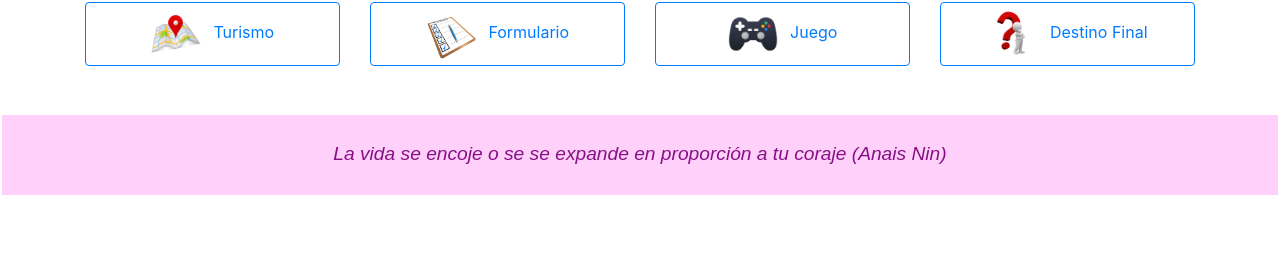
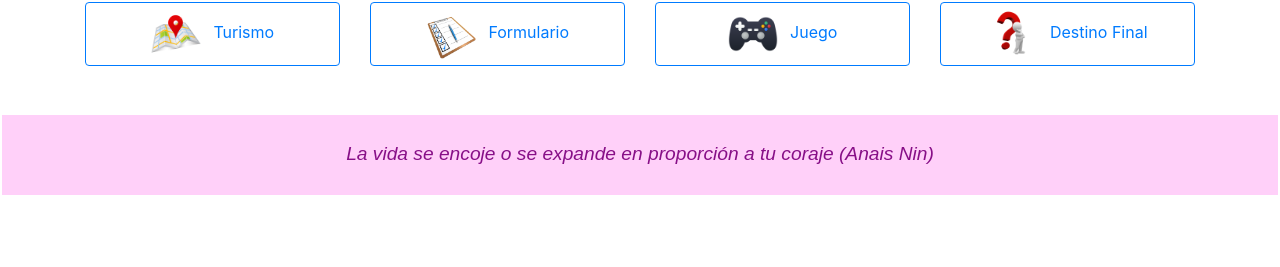
Before and after one commit to RegiOli/RemaparaBuscar, a Django app: page /index/ in a window 1280 px wide. Shown: the part 558-825 px from the top of the page. Run offline with Django 5.2, Linux system fonts and the light colour scheme; some libraries are stand-ins or nearby versions.

Commit message:
Update index.html
borro la palabra se q estaba de más en footer

```diff
--- a/pagmata/core/templates/core/index.html
+++ b/pagmata/core/templates/core/index.html
@@ -70,7 +70,7 @@
     <script src="https://cdn.jsdelivr.net/npm/bootstrap@4.5.2/dist/js/bootstrap.bundle.min.js"></script>
 
     <footer>
-        <div class="fraseformulario">La vida se encoje o se se expande en proporción a tu coraje (Anais Nin)</div>
+        <div class="fraseformulario">La vida se encoje o se expande en proporción a tu coraje (Anais Nin)</div>
     </footer>
 
 
```
